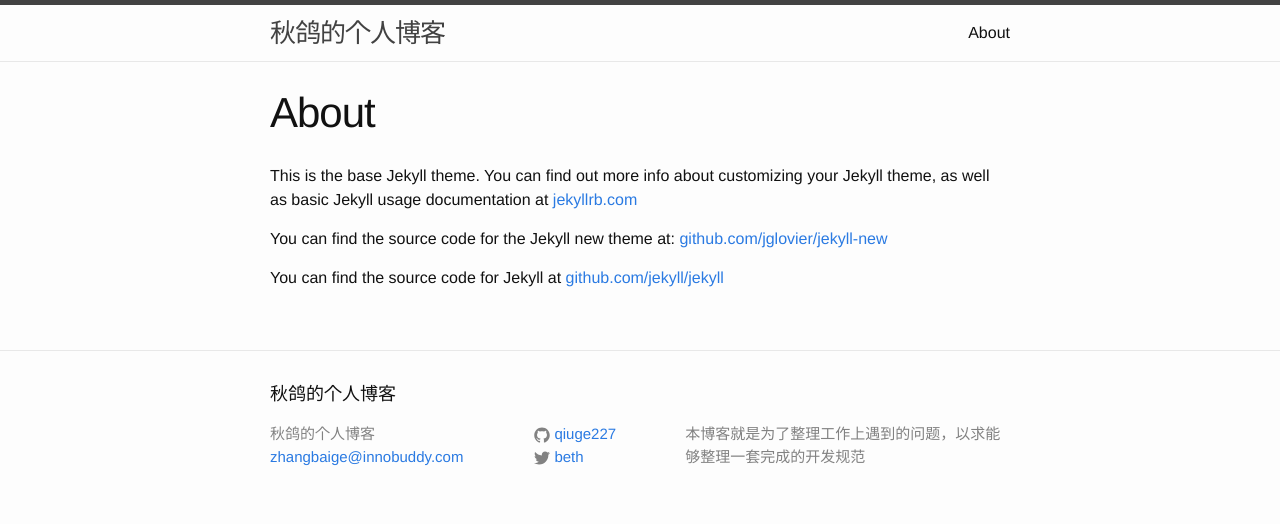
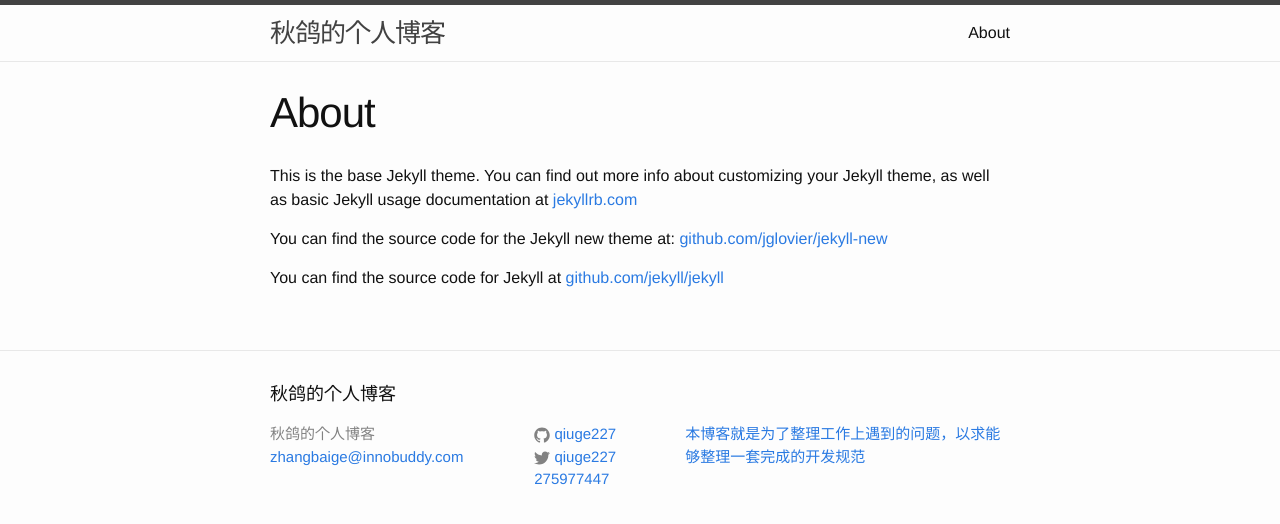
Before and after one commit to qiuge227/blog, a Jekyll site: the page built from about.md, in a window 1280 px wide. Shown: the top 524 px of the page. Built offline with Jekyll 4.4.1, drawn with Linux system fonts in a browser that asks for light colours.

```diff
--- a/_config.yml
+++ b/_config.yml
@@ -5,8 +5,9 @@
   本博客就是为了整理工作上遇到的问题，以求能够整理一套完成的开发规范
 baseurl: "/blog" # the subpath of your site, e.g. /blog/
 url: "http://qiuge.me" # the base hostname & protocol for your site
-twitter_username: beth
+twitter_username: qiuge227
 github_username:  qiuge227
+weibo_username: 275977447
 
 # Build settings
 markdown: kramdown
--- a/_includes/footer.html
+++ b/_includes/footer.html
@@ -42,6 +42,15 @@
             </a>
           </li>
           {% endif %}
+
+          {% if site.weibo_username %}
+          <li>
+            <a href="http://weibo.com/{{ site.weibo_username }}">
+
+              <span class="username">{{ site.weibo_username }}</span>
+            <a>
+          </li>
+          {% endif %}
         </ul>
       </div>
 
```
Also changed, not shown: other parts of _includes/footer.html (+9 -0 lines).
